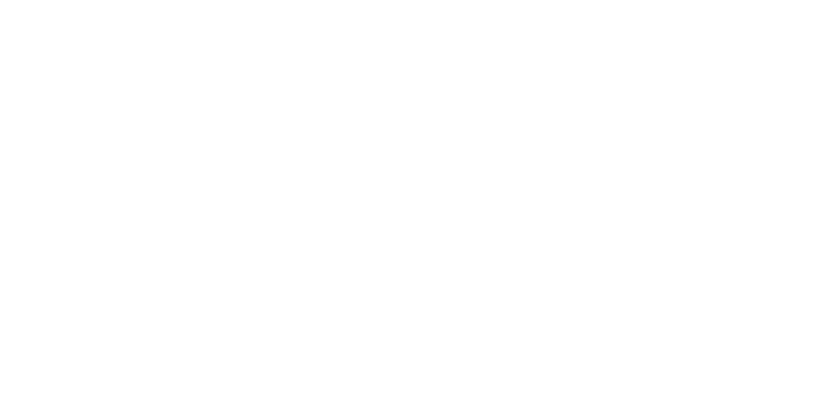
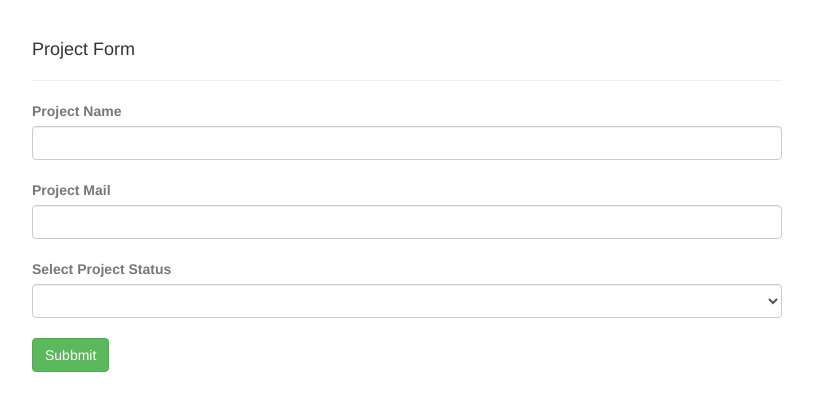
Before and after one commit to thisisommore/angular_all_assignments, an Angular app: page / in a window 1280 px wide. Shown: the top 410 px of the page, without its empty margins (233-1046 px from the left). Built offline with nearby package versions, Linux system fonts and the light colour scheme.

Commit message:
Finish assignment 7

```diff
--- a/src/app/app.component.css
+++ b/src/app/app.component.css
@@ -1,3 +1,8 @@
 .container {
   margin-top: 30px;
 }
+
+input.ng-invalid.ng-dirty
+{
+  border: solid red 1px;
+}
--- a/src/app/app.component.html
+++ b/src/app/app.component.html
@@ -1,3 +1,5 @@
+<!-- Latest compiled and minified CSS -->
+<link rel="stylesheet" href="https://maxcdn.bootstrapcdn.com/bootstrap/3.3.7/css/bootstrap.min.css" integrity="sha384-BVYiiSIFeK1dGmJRAkycuHAHRg32OmUcww7on3RYdg4Va+PmSTsz/K68vbdEjh4u" crossorigin="anonymous">
 <div class="container">
   <div class="row">
     <div class="col-xs-12 col-sm-10 col-md-8 col-sm-offset-1 col-md-offset-2">
@@ -14,6 +16,28 @@
 
           Upon submitting the form, simply print the value to the console
       -->
+      <h4>Project Form</h4>
+      <hr>
+      <form [formGroup]="formJS" (ngSubmit)="onSubmit()">
+      <label class="text-muted" for="ProjectName">Project Name</label>
+        <input class="form-control" name="ProjectName" formControlName="ProjectName">
+        <br>
+
+      <label class="text-muted" for="ProjectMail">Project Mail</label>
+        <input class="form-control" type="email" name="ProjectMail" formControlName="ProjectMail">
+        <br>
+        <label for="projectStatus" class="text-muted">Select Project Status</label>
+        <select class="form-control" name="projectStatus" formControlName="ProjectStatus">
+          <option value="stable">Stable</option>
+          <option value="critical">Critical</option>
+          <option value="finished">Finished</option>
+
+        </select>
+        <br>
+        <button class="btn btn-success">Subbmit</button>
+
+    </form>
     </div>
+
   </div>
 </div>
--- a/src/app/app.component.ts
+++ b/src/app/app.component.ts
@@ -1,9 +1,54 @@
-import { Component } from '@angular/core';
+import { Component, OnInit } from '@angular/core';
+import { NgForm, FormGroup, FormControl, Validators } from '@angular/forms';
+import { Observer } from 'rxjs';
 
 @Component({
   selector: 'app-root',
   templateUrl: './app.component.html',
   styleUrls: ['./app.component.css']
 })
-export class AppComponent {
+export class AppComponent implements OnInit {
+
+formJS : FormGroup;
+
+  onSubmit()
+  {
+    console.log("My form",this.formJS.get('ProjectName').value);
+    console.log("My form",this.formJS.get('ProjectMail').value);
+    console.log("My form",this.formJS.get('ProjectStatus').value);
+  }
+
+  ngOnInit()
+  {
+    this.formJS = new FormGroup(
+      {
+        'ProjectName' : new FormControl(null, [Validators.required,this.forbiddenProjectNames], this.forbiddenProjectNamesOnServer)
+        ,'ProjectMail' : new FormControl('',[Validators.required,Validators.email]),
+        'ProjectStatus' : new FormControl(null,Validators.required)
+      }
+    );
+  }
+  forbiddenProjectNames(control : FormControl): {[s: string]: boolean}
+  {
+    if(control.value === 'Test')
+      return {isNameForbidden: true};
+    else
+      return null;
+  }
+  forbiddenProjectNamesOnServer(control : FormControl): Promise<any> | Observer<any>
+  {
+    var promise = new Promise<any>(
+      (resolve, reject) =>
+      {
+        setTimeout(() =>
+        {
+         if(control.value === 'Test2')
+          resolve({isNameForbidden: true});
+         else
+          resolve(null);
+        },2000)
+      }
+    )
+    return promise;
+ }
 }
--- a/src/app/app.module.ts
+++ b/src/app/app.module.ts
@@ -1,6 +1,6 @@
 import { BrowserModule } from '@angular/platform-browser';
 import { NgModule } from '@angular/core';
-import { FormsModule } from '@angular/forms';
+import { FormsModule, ReactiveFormsModule } from '@angular/forms';
 
 
 import { AppComponent } from './app.component';
@@ -12,6 +12,7 @@
   imports: [
     BrowserModule,
     FormsModule,
+    ReactiveFormsModule
   ],
   providers: [],
   bootstrap: [AppComponent]
```
